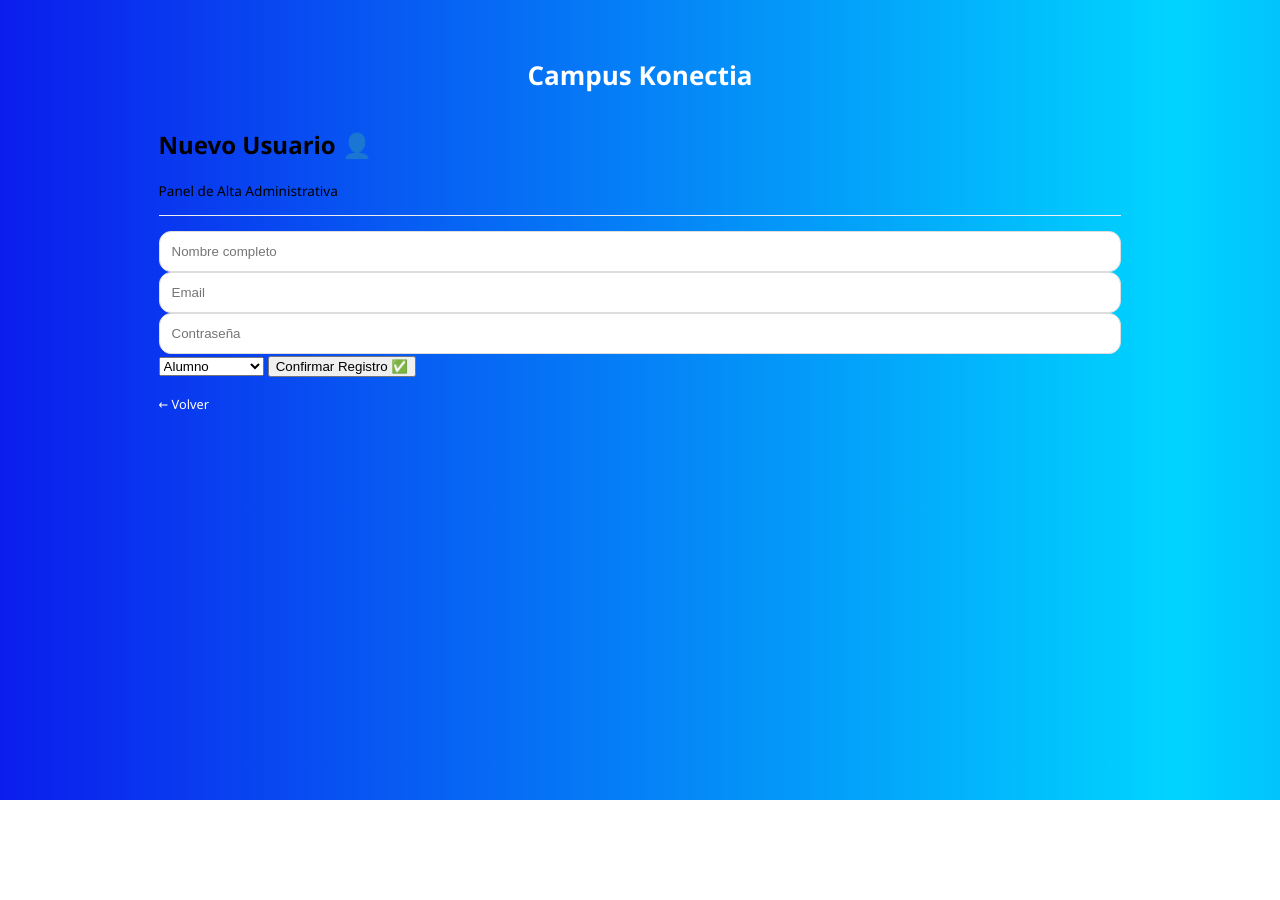
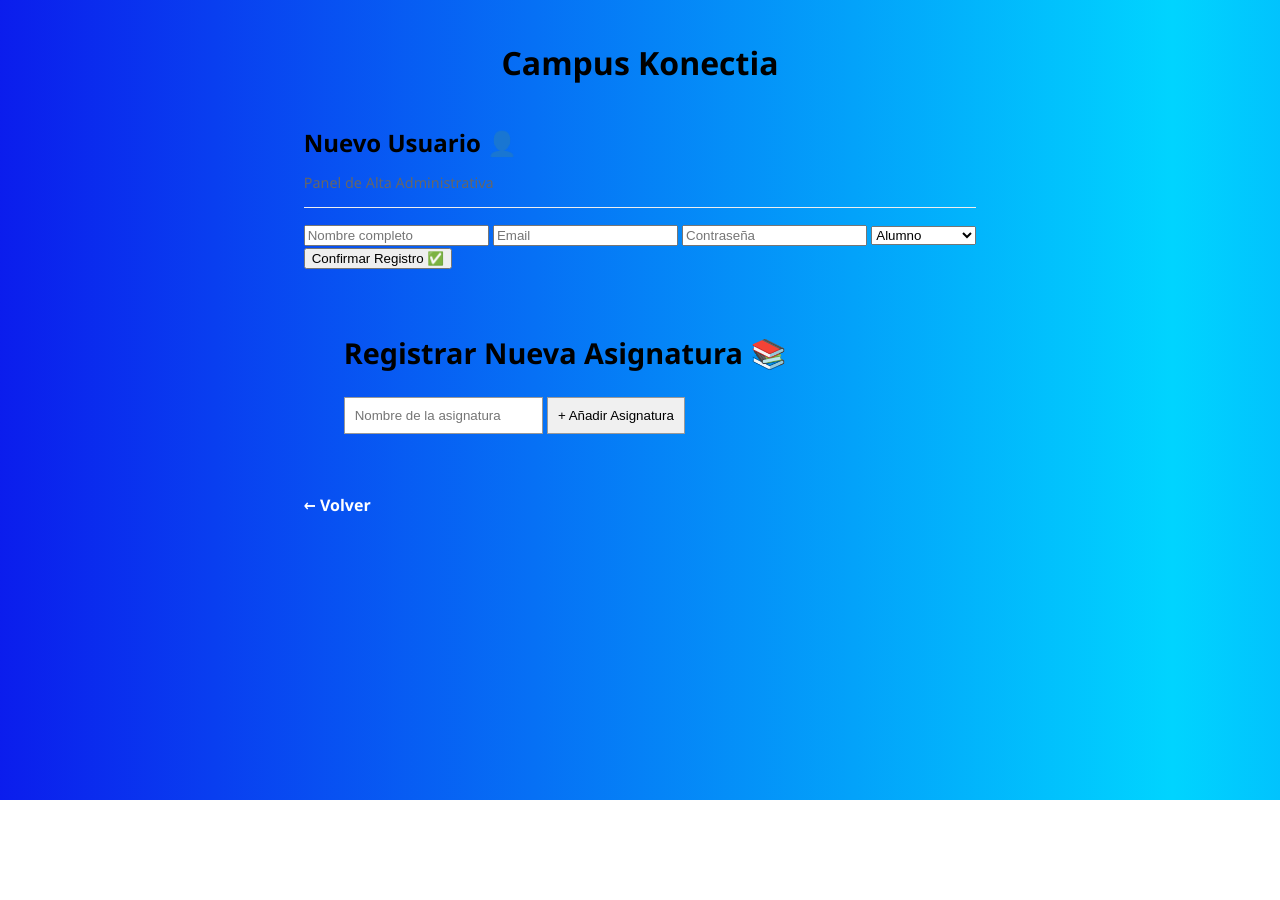
Before and after one commit to desireekonectia-coder/campus, a Flask app: page /registro in a window 1280 px wide. Before the commit the page ends 800 px from the top, so only its background shows below. Run offline with Flask 3, Linux system fonts and the light colour scheme; the visitor is signed in with stand-in values (Sample User, id 1); some libraries are stand-ins or nearby versions.

Commit message:
Hacer cambios en los registros

```diff
--- a/app.py
+++ b/app.py
@@ -46,21 +46,25 @@ def login_registro():
 
     mensaje = ""
     if request.method == "POST":
-        usuario = request.form["user"]
+        # Capturamos los datos del formulario (deben coincidir con el name="" del HTML)
+        usuario_ingresado = request.form["username"]
         password_ingresada = request.form["password"]
 
         conn = conectarCampus()
         cursor = conn.cursor()
 
-        # Buscamos el usuario y obtenemos su ROL
-        cursor.execute("SELECT password, mail, rol FROM users WHERE nombre=%s", (usuario,))
+        # 1. Buscamos por la columna 'nombre' que es la que usas en tu tabla
+        cursor.execute("SELECT id_user, nombre, password, mail, rol FROM users WHERE nombre=%s", (usuario_ingresado,))
         resultado = cursor.fetchone()
 
         if resultado:
-            hash_guardado, email_guardado, rol_guardado = resultado
+            # Desempaquetamos los 5 valores que pedimos en el SELECT
+            id_user, nombre_db, hash_guardado, email_guardado, rol_guardado = resultado
+
+            # 2. Verificamos la contraseña cifrada
             if check_password_hash(hash_guardado, password_ingresada):
-                # Guardamos datos clave en la sesión
-                session['usuario'] = usuario
+                # Guardamos datos en la sesión
+                session['usuario'] = nombre_db
                 session['email'] = email_guardado
                 session['rol'] = rol_guardado
 
@@ -70,7 +74,7 @@ def login_registro():
             else:
                 mensaje = "Contraseña incorrecta."
         else:
-            mensaje = "El usuario no existe. Solicite acceso al administrador."
+            mensaje = "El usuario no existe."
 
         cursor.close()
         conn.close()
@@ -125,5 +129,74 @@ def logout():
     session.clear()
     return redirect(url_for('login_registro'))
 
+
+# --- RUTA PARA VER LA LISTA ---
+@app.route('/gestion_usuarios')
+@login_requerido
+@admin_requerido
+def gestion_usuarios():
+    conn = conectarCampus()
+    cursor = conn.cursor()
+
+    # 1. CONSULTA DE USUARIOS
+    cursor.execute("SELECT id_user, nombre, mail, rol FROM users")
+    cols_users = [desc[0] for desc in cursor.description]
+    usuarios = [dict(zip(cols_users, row)) for row in cursor.fetchall()]
+
+    # 2. CONSULTA DE ASIGNATURAS (Añade esto)
+    cursor.execute("SELECT id_asig, nombre_asig FROM asignaturas")
+    cols_asig = [desc[0] for desc in cursor.description]
+    asignaturas = [dict(zip(cols_asig, row)) for row in cursor.fetchall()]
+
+    cursor.close()
+    conn.close()
+
+    # Enviamos AMBAS listas al HTML
+    return render_template('gestion_usuarios.html',
+                           lista_usuarios=usuarios,
+                           lista_asignaturas=asignaturas)
+
+@app.route('/eliminar_usuario/<int:id>')
+@login_requerido
+@admin_requerido
+def eliminar_usuario(id):
+    conn = conectarCampus()
+    cursor = conn.cursor()
+    # Aquí también usamos 'id_user'
+    cursor.execute("DELETE FROM users WHERE id_user = %s", (id,))
+    conn.commit()
+    cursor.close()
+    conn.close()
+    return redirect(url_for('gestion_usuarios'))
+
+# RUTA PARA GUARDAR
+@app.route('/registrar_asignatura', methods=['POST'])
+def registrar_asignatura():
+    nombre = request.form.get('nombre_asig')
+    print(f"DEBUG: Intentando registrar asignatura: {nombre}") # Esto saldrá en tu terminal
+
+    if nombre:
+        try:
+            conn = conectarCampus()
+            cursor = conn.cursor()
+            cursor.execute("INSERT INTO asignaturas (nombre_asig) VALUES (%s)", (nombre,))
+            conn.commit() # ¡Muy importante para guardar los cambios!
+            cursor.close()
+            conn.close()
+            print("DEBUG: Guardado exitoso")
+        except Exception as e:
+            print(f"DEBUG: Error al insertar: {e}")
+
+    return redirect(url_for('registrar_usuario'))
+
+# RUTA PARA BORRAR (Usa el mismo estilo que con usuarios)
+@app.route('/eliminar_asignatura/<int:id>')
+def eliminar_asignatura(id):
+    conn = conectarCampus()
+    cursor = conn.cursor()
+    cursor.execute("DELETE FROM asignaturas WHERE id_asig = %s", (id,))
+    conn.commit()
+    return redirect(url_for('gestion_usuarios'))
+
 if __name__ == "__main__":
     app.run(debug=True)
--- a/static/css/style.css
+++ b/static/css/style.css
@@ -1,20 +1,32 @@
-/* 1. Ajuste Global - Todo más arriba */
-body, html {
+/* 1. CONFIGURACIÓN DE PÁGINA Y SCROLL */
+html {
+    height: 100%;
+    scroll-behavior: smooth;
+}
+
+body {
     margin: 0;
     padding: 0;
+    /* IMPORTANTE: min-height permite que el cuerpo crezca con el contenido */
     min-height: 100vh;
     font-family: 'Segoe UI', Tahoma, sans-serif;
     display: flex;
     flex-direction: column;
     align-items: center;
-    padding-top: 20px; /* Reducido para subir los elementos */
-    padding-bottom: 50px;
+    /* Espacio para que el contenido no pegue arriba ni abajo */
+    padding: 20px 0 80px 0;
+    overflow-y: auto;
+    overflow-x: hidden;
+    position: relative;
 }
 
-/* 2. Fondo Animado */
+/* 2. FONDO ANIMADO (FIJO) */
 .background {
     position: fixed;
-    top: 0; left: 0; width: 100%; height: 100%;
+    top: 0;
+    left: 0;
+    width: 100%;
+    height: 100%;
     background: linear-gradient(90deg, #0c0ceb, #00d4ff, #0c0ceb);
     background-size: 200% 200%;
     animation: gradientMove 8s ease infinite;
@@ -27,61 +39,122 @@ body, html {
     100% { background-position: 0% 50%; }
 }
 
-/* 3. Estilo de Tarjetas (Login y Zoom) */
-.container, .zoom-container {
-    background: #ffffff; /* FONTO BLANCO */
+/* Título Campus Konectia */
+.campus-title-top {
+    color: white;
+    font-size: 2rem;
+    margin-bottom: 10px;
+    font-weight: bold;
+    text-shadow: 2px 2px 4px rgba(0,0,0,0.4);
+}
+
+/* 3. TARJETA DE LOGIN */
+.container.login-box {
+    background: #ffffff;
     width: 90%;
-    max-width: 360px;
-    padding: 30px;
+    max-width: 380px;
+    padding: 35px;
     border-radius: 25px;
     box-shadow: 0 15px 35px rgba(0,0,0,0.2);
     text-align: center;
-    z-index: 1;
-    margin-bottom: 25px;
-    box-sizing: border-box; /* Evita que se deforme el ancho */
+    margin-bottom: 40px; /* Espacio antes del mapa */
 }
 
-/* 4. Inputs y El Ojo de la Contraseña */
-.form-group {
-    position: relative;
-    width: 100%;
+.logo-main {
+    width: 160px;
+    height: auto;
     margin-bottom: 15px;
 }
 
-input {
+/* 4. FORMULARIO Y OJO CENTRADO */
+.form-group {
     width: 100%;
-    padding: 12px;
-    padding-right: 40px; /* Espacio para que el texto no toque el ojo */
+    margin-bottom: 20px;
+    position: relative;
+    display: flex;
+    align-items: center;
+}
+
+.input-field {
+    width: 100%;
+    padding: 14px;
+    padding-right: 45px;
+    border-radius: 12px;
     border: 1px solid #ddd;
-    border-radius: 12px;
     box-sizing: border-box;
+    font-size: 1rem;
 }
 
 .toggle-password {
     position: absolute;
     right: 15px;
-    top: 50%;
-    transform: translateY(-50%); /* Centrado vertical exacto */
     cursor: pointer;
-    line-height: 0;
+    font-size: 1.3rem;
+    display: flex;
+    align-items: center;
+    color: #555;
 }
 
-/* 5. Botones Azules (General y Zoom) */
-.btn, .btn-zoom {
+.btn-panel {
+    background: linear-gradient(135deg, #6e8efb, #a777e3);
+    color: white;
+    padding: 14px;
+    border-radius: 50px;
+    font-weight: bold;
     width: 100%;
-    display: block;
-    padding: 12px;
     border: none;
-    border-radius: 12px;
-    background: linear-gradient(45deg, #0c0ceb, #00d4ff);
-    color: white !important;
-    font-weight: bold;
-    text-decoration: none;
     cursor: pointer;
-    box-sizing: border-box;
-    font-size: 16px;
+    box-shadow: 0 5px 15px rgba(110, 142, 251, 0.4);
+    transition: transform 0.2s;
 }
 
-/* 6. Otros detalles */
-.header-title { color: white; font-size: 26px; margin-bottom: 15px; z-index: 1; }
-.logo { width: 70px; margin-bottom: 10px; }
+.btn-panel:hover {
+    transform: scale(1.02);
+}
+
+/* 5. SECCIÓN INFERIOR (TEXTOS Y MAPA) */
+.footer-text {
+    text-align: center;
+    width: 90%;
+    max-width: 450px;
+    /* Este padding al final es vital para ver la frase del perro/tejon */
+    padding-bottom: 50px;
+}
+
+.footer-text p {
+    color: white !important;
+    font-weight: 600;
+    text-shadow: 1px 1px 3px rgba(0,0,0,0.5);
+    margin: 15px 0;
+}
+
+iframe {
+    border-radius: 20px;
+    width: 100%;
+    border: 2px solid rgba(255,255,255,0.2);
+    box-shadow: 0 10px 25px rgba(0,0,0,0.3);
+}
+
+/* Frase final de curiosidad */
+#dato-curioso {
+    font-style: italic;
+    font-size: 1rem;
+    margin-top: 10px;
+    display: block;
+}
+
+  /* Este bloque centra el mapa en tu pantalla */
+  .contenedor-mapa {
+    display: flex;
+    justify-content: center;
+    margin: 20px 0;
+  }
+
+  /* Este bloque controla el tamaño y los bordes */
+  .contenedor-mapa iframe {
+    width: 450px;           /* Tamaño ideal para que no se corte el punto */
+    height: 300px;
+    border-radius: 20px;    /* Bordes redondeados como en tus fotos */
+    border: none;
+    box-shadow: 0 4px 15px rgba(0,0,0,0.3); /* Sombra para que destaque */
+  }
--- a/templates/base.html
+++ b/templates/base.html
@@ -16,9 +16,13 @@
     {# SOLO SE MUESTRA SI NO ES LA PÁGINA DE REGISTRO #}
     {% if request.endpoint != 'registrar_usuario' %}
 
-        <iframe width="360" height="250" style="border:0; border-radius: 20px; box-shadow: 0 10px 20px rgba(0,0,0,0.1); margin-top: 20px;"
-                loading="lazy" allowfullscreen src="https://www.google.com/maps/embed?pb=!1m18!1m12!1m3!1d2892.4278456012!2d-3.812349!3d43.4688262!2m3!1f0!2f0!3f0!3m2!1i1024!2i768!4f13.1!3m3!1m2!1s0xd494bae5d5dc7ef%3A0x8f1a3a80d58e2235!2sKonectia!5e0!3m2!1ses!2ses!4v1700000000000!5m2!1ses!2ses">
-        </iframe>
+<div class="contenedor-mapa">
+  <iframe
+    src="https://www.google.com/maps/embed?pb=!1m18!1m12!1m3!1d2895.605622558313!2d-3.8149239253487903!3d43.46883006433814!2m3!1f0!2f0!3f0!3m2!1i1024!2i768!4f13.1!3m3!1m2!1s0xd494bae5d5dc7ef%3A0x8f1a3a80d58e2235!2sKonectia!5e0!3m2!1ses!2ses!4v1771943902622!5m2!1ses!2ses"
+    allowfullscreen=""
+    loading="lazy">
+  </iframe>
+</div>
 
         <h3>¿Sabías qué? - Curiosidad Animal 🐾</h3>
         <button onclick="buscarPerrito()">¡Ver un dato curioso!</button>
--- a/templates/registro_admin.html
+++ b/templates/registro_admin.html
@@ -1,34 +1,50 @@
 {% extends "base.html" %}
 
 {% block content %}
+<div class="registro-wrapper">
+
     <div class="form-container">
-    <h2>Nuevo Usuario 👤</h2>
-    <p style="font-size: 0.85rem;">Panel de Alta Administrativa</p>
+        <h2 style="margin-bottom: 5px;">Nuevo Usuario 👤</h2>
+        <p style="font-size: 0.9rem; color: #666;">Panel de Alta Administrativa</p>
         <hr style="border: 0; height: 1px; background: #eee; margin: 15px 0;">
 
         {% if mensaje %}
-        <div style="padding: 8px; margin-bottom: 10px; border-radius: 5px; background-color: #d4edda; color: #155724; font-size: 0.8rem;">
+            <div style="background: #d4edda; color: #155724; padding: 10px; border-radius: 8px; margin-bottom: 15px;">
                 {{ mensaje }}
             </div>
         {% endif %}
 
         <form method="POST">
-        <input type="text" name="nuevo_user" placeholder="Nombre completo" class="input-field" required>
-        <input type="email" name="nuevo_email" placeholder="Email" class="input-field" required>
-        <input type="password" name="nuevo_password" placeholder="Contraseña" class="input-field" required>
+            <div class="grid-form">
+                <input type="text" name="nuevo_user" placeholder="Nombre completo" required>
+                <input type="email" name="nuevo_email" placeholder="Email" required>
+                <input type="password" name="nuevo_password" placeholder="Contraseña" required>
 
-        <select name="nuevo_rol" class="input-field">
+                <select name="nuevo_rol">
                     <option value="alumno">Alumno</option>
                     <option value="profesor">Profesor</option>
                     <option value="padre">Padre/Madre</option>
                     <option value="administrador">Administrador</option>
                 </select>
+            </div>
+            <button type="submit" class="btn-confirmar">Confirmar Registro ✅</button>
+        </form>
+    </div>
 
-        <button type="submit" class="btn-success">Confirmar Registro ✅</button>
+    <div class="form-container" style="padding: 40px; border-radius: 30px;">
+        <h2 style="font-size: 1.8rem; margin-bottom: 25px;">Registrar Nueva Asignatura 📚</h2>
+        <form action="{{ url_for('registrar_asignatura') }}" method="POST" class="inline-form">
+            <input type="text" name="nombre_asig" placeholder="Nombre de la asignatura" required
+                   style="border: 1px solid #999; padding: 10px;">
+            <button type="submit" class="btn-add"
+                    style="background: #f0f0f0; border: 1px solid #999; padding: 10px;">
+                + Añadir Asignatura
+            </button>
         </form>
+    </div>
 
-    <div style="margin-top: 15px;">
-        <a href="{{ url_for('perfil') }}" style="color: white; text-decoration: none; font-size: 0.8rem;">
+    <div style="margin-top: 20px;">
+        <a href="{{ url_for('perfil') }}" style="color: white; text-decoration: none; font-weight: bold;">
             ← Volver
         </a>
     </div>
```
Also changed, not shown: templates/gestion_usuarios.html (added, +64 -0 lines), templates/login.html (+13 -23 lines), templates/user.html (+16 -27 lines). Lines whose indentation alone changed are shown as unchanged.
